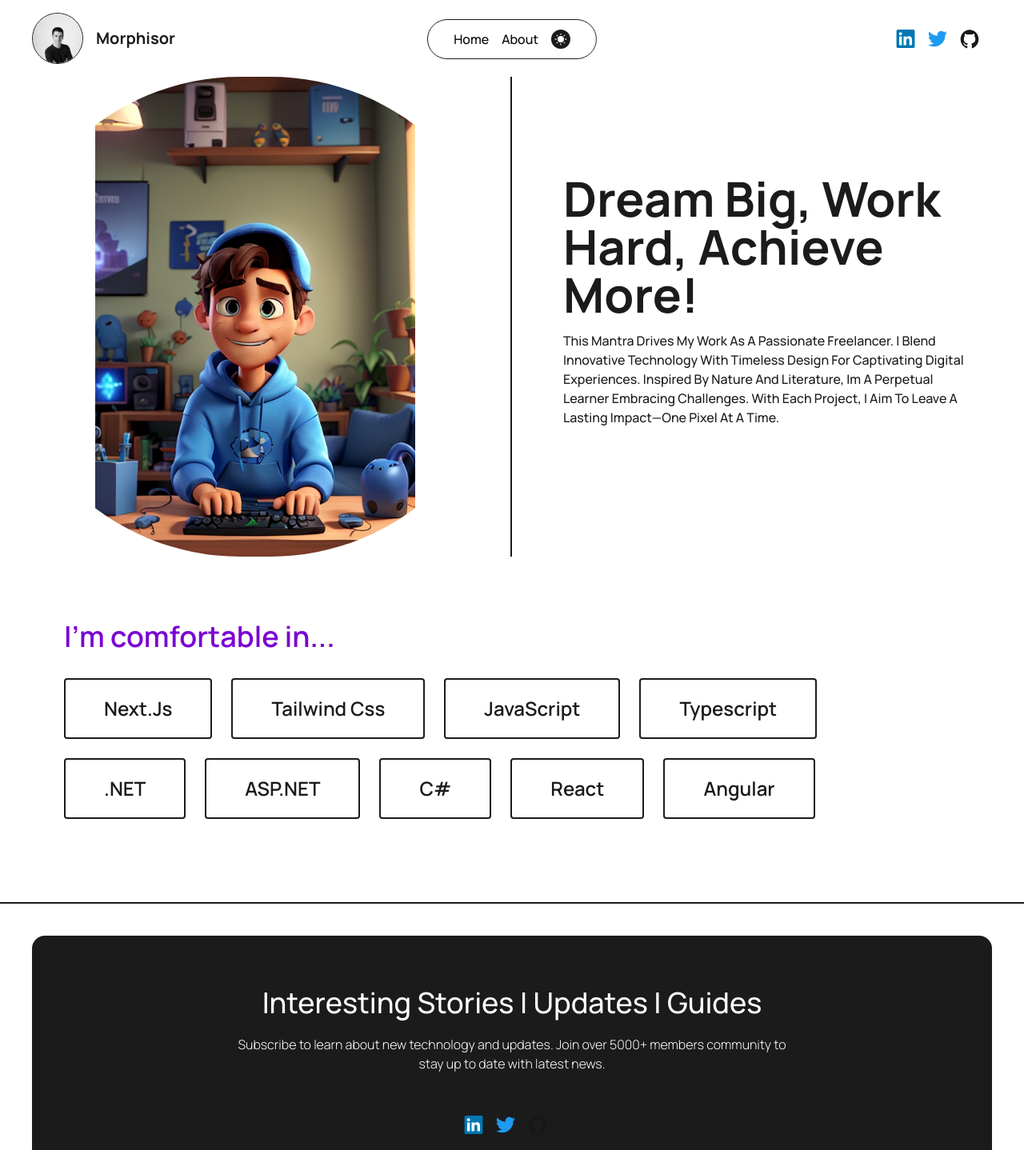
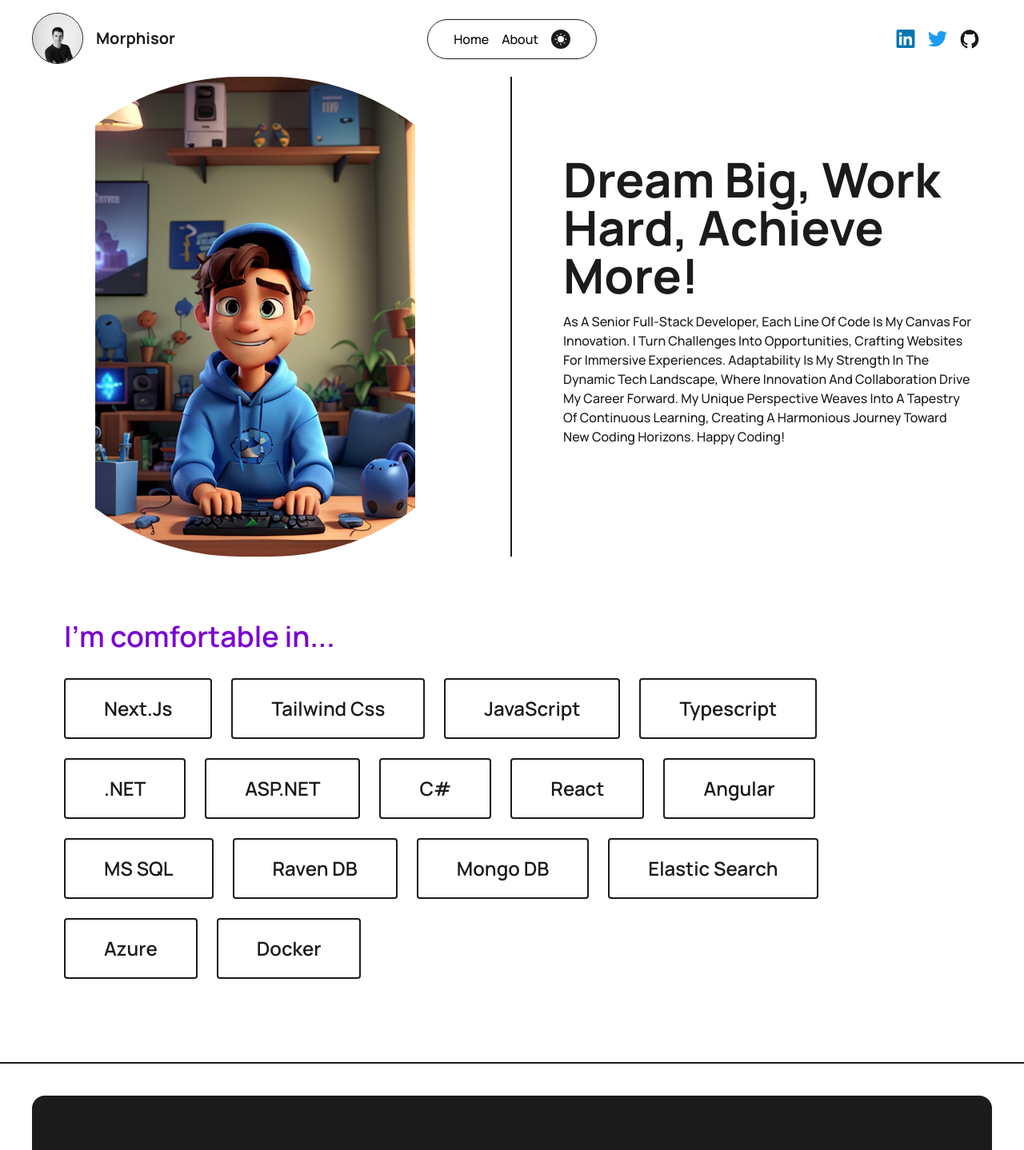
Before and after one commit to Morphisor/personal-blog, a Next.js app: page /about in a window 1280 px wide. Shown: the top 1438 px of the page at 80% size. Built offline with nearby package versions, Linux system fonts and the light colour scheme.

Commit message:
feat: updated text

```diff
--- a/src/components/About/AboutCoverSection.tsx
+++ b/src/components/About/AboutCoverSection.tsx
@@ -19,7 +19,7 @@
                     Dream Big, Work Hard, Achieve More!
                 </h2>
                 <p className="font-medium capitalize mt-4 text-base">
-                    This Mantra Drives My Work As A Passionate Freelancer. I Blend Innovative Technology With Timeless Design For Captivating Digital Experiences. Inspired By Nature And Literature, Im A Perpetual Learner Embracing Challenges. With Each Project, I Aim To Leave A Lasting Impact—One Pixel At A Time.
+                As a senior full-stack developer, each line of code is my canvas for innovation. I turn challenges into opportunities, crafting websites for immersive experiences. Adaptability is my strength in the dynamic tech landscape, where innovation and collaboration drive my career forward. My unique perspective weaves into a tapestry of continuous learning, creating a harmonious journey toward new coding horizons. Happy coding!
                 </p>
             </div>
         </section>
--- a/src/components/About/Skills.tsx
+++ b/src/components/About/Skills.tsx
@@ -7,7 +7,13 @@
     "ASP.NET",
     "C#",
     "react",
-    "angular"
+    "angular",
+    "MS SQL",
+    "Raven DB",
+    "Mongo DB",
+    "Elastic Search",
+    "Azure",
+    "Docker"
   ];
 
 
--- a/src/components/Footer/index.tsx
+++ b/src/components/Footer/index.tsx
@@ -10,7 +10,7 @@
                 Interesting Stories | Updates | Guides
             </h3>
             <p className="mt-5 mb-5 px-4 text-center w-full sm:w-3/5 font-light dark:font-medium text-sm sm:text-base">
-                Subscribe to learn about new technology and updates. Join over 5000+ members community to stay up to date with latest news.
+                Personal blog for sharing my knowledge of new technologies in the world of web development.
             </p>
             <div className="flex items-center mt-8">
                 <a href={SITE_METADATA.linkedin} className='inline-block w-6 h-6 mr-4' >
```
Also changed, not shown: 1 other file (tests, documents, lock files or other folders).
